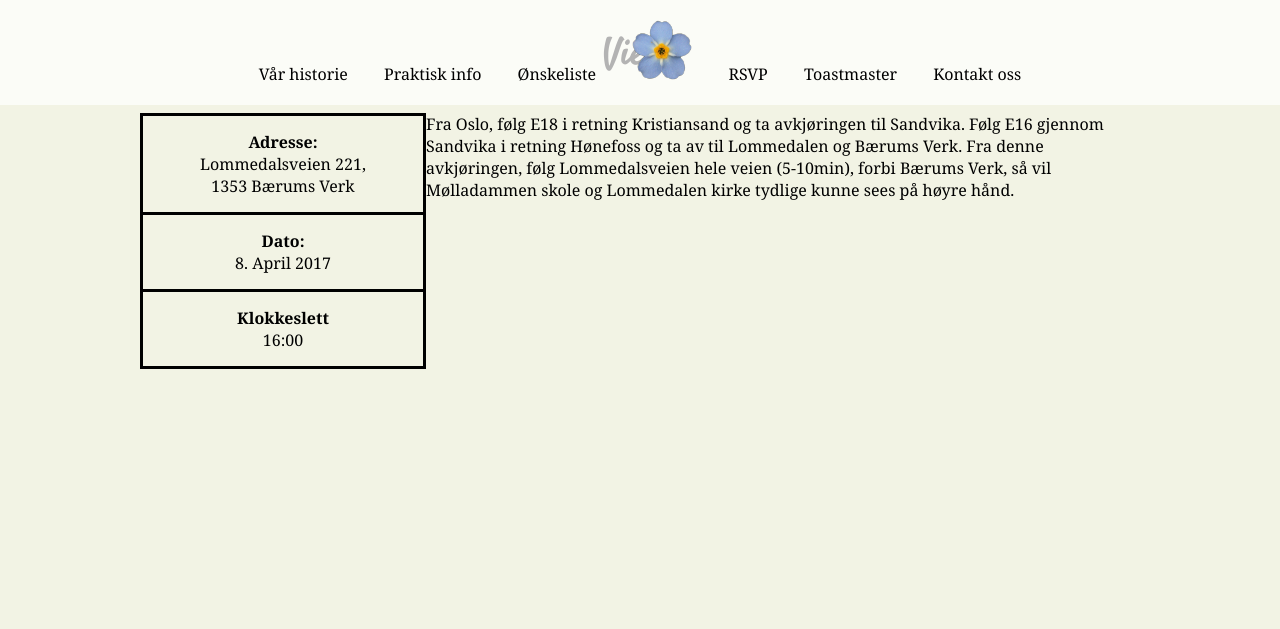
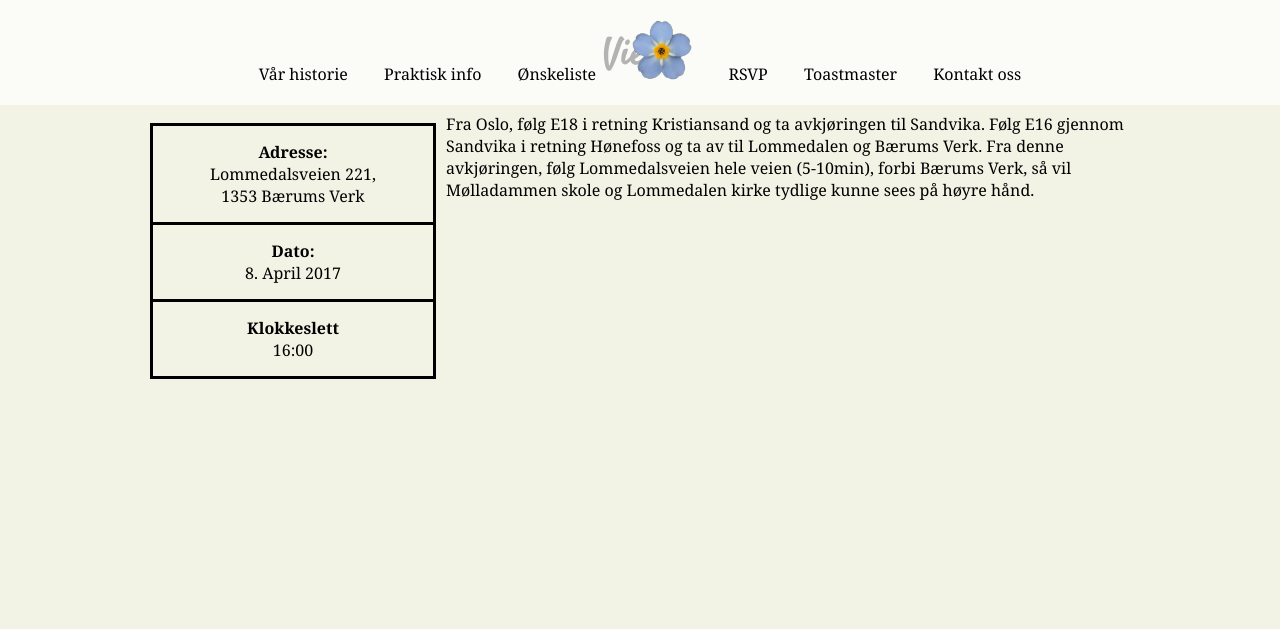
Before and after one commit to audungv/webtek16mack, a PHP site: page /vielse.html in a window 1280 px wide. Shown: the top 629 px of the page. Run offline with PHP 8.4, Linux system fonts and the light colour scheme; some libraries are stand-ins or nearby versions.

Commit message:
table css

```diff
--- a/public_html/Documents/hjemmeside/bryllupsfest.html
+++ b/public_html/Documents/hjemmeside/bryllupsfest.html
@@ -15,7 +15,7 @@
         <!-- Sidens innhold -->
             <section class="beliggenhet">
               <h1>Bryllupsfest</h1>
-              <aside class="info">
+              <aside id="info">
                 <table>
                     <tr>
                         <td><strong>Adresse:</strong>
--- a/public_html/Documents/hjemmeside/style.css
+++ b/public_html/Documents/hjemmeside/style.css
@@ -159,20 +159,23 @@ footer{
   margin-left: 100px;
 }
 
-#boks{
-  border-collapse: collapse;
-}
-
 table{
   border-collapse: collapse;
+  margin: 10px;
 }
-td,tr{
+/*td,tr{
+  width: 250px;
+  border: 3px solid;
+  padding: 15px;
+  margin-bottom: 15px;
+}*/
+#info td,#info tr{
   width: 250px;
   border: 3px solid;
   padding: 15px;
   margin-bottom: 15px;
 }
-.info{
+#info{
   margin: 1em 0em 1em 1em
   width: 50%;
   float: left;
--- a/public_html/Documents/hjemmeside/vielse.html
+++ b/public_html/Documents/hjemmeside/vielse.html
@@ -15,7 +15,7 @@
         <!-- Sidens innhold -->
         <section class="beliggenhet">
           <h1>Vielse</h1>
-          <aside class="info">
+          <aside id="info">
             <table>
                 <tr>
                     <td><strong>Adresse:</strong>
```
